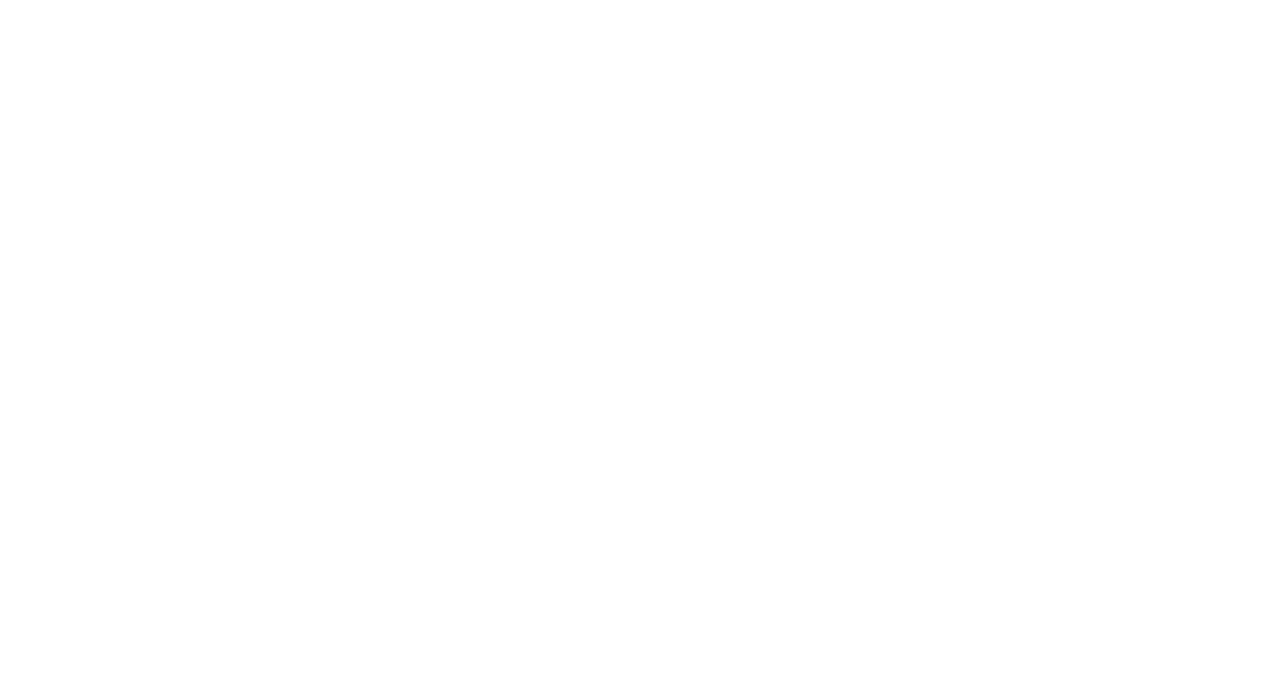
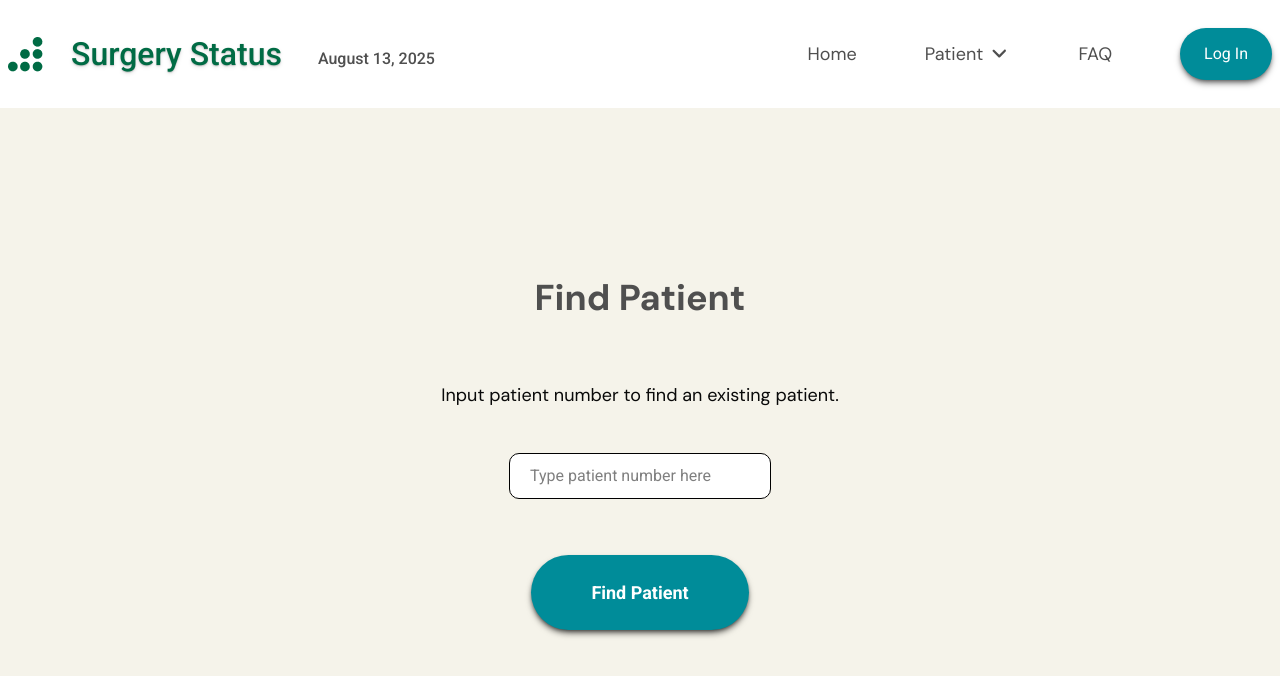
Before and after one commit to chingu-voyages/V56-tier2-team-25, a React (Vite) app: page /viewPatient in a window 1280 px wide. Before the commit this address had no page. Shown: the top 676 px of the page. Built offline with nearby package versions, Linux system fonts and the light colour scheme; the HTML template or start-up script is replaced by a standard one.

Commit message:
Fixed Sign In, created View Patient from Admin

```diff
--- a/src/App.jsx
+++ b/src/App.jsx
@@ -24,6 +24,7 @@
 import PatientForm from "./components/EditPatient/PatientForm";
 import FAQ from './components/FAQ/FAQ'
 import UnderConstruction from "./components/UnderConstruction";
+import ViewPatient from "./components/ViewPatient";
 
 function Home() {
   const [currentPatient, setCurrentPatient] = useState(null);
@@ -95,6 +96,7 @@
             />
           }
         />
+        <Route path="/viewPatient" element={<ViewPatient />} />
         <Route path="/admin" element={<LandingPageAdmin />} />
         <Route path="/staff" element={<LandingPageStaff />} />
         <Route path="/guest" element={<LandingPageGuest />} />
--- a/src/components/Landingpages/LandingPageAdmin.jsx
+++ b/src/components/Landingpages/LandingPageAdmin.jsx
@@ -30,7 +30,7 @@
           <button className="bg-teal-600 text-white px-6 py-2 rounded-full hover:bg-teal-700 transition shadow-md" onClick={() => navigate("/FindPatient")}>
             Update Patient Status
           </button>
-          <button className="bg-white text-gray-800 px-6 py-2 rounded-full shadow hover:bg-gray-100 transition shadow-md" onClick={()=>navigate("/adminEdit")}>
+          <button className="bg-white text-gray-800 px-6 py-2 rounded-full shadow hover:bg-gray-100 transition shadow-md" onClick={()=>navigate("/ViewPatient")}>
             Edit Patient Info
           </button>
         </div>
--- a/src/components/Landingpages/Login.jsx
+++ b/src/components/Landingpages/Login.jsx
@@ -12,6 +12,7 @@
 import { db } from '../../../firebase';
 import { useDispatch } from "react-redux";
 import { setUserData } from "../../store/userSlice.jsx";
+import ViewPatient from '../ViewPatient';
 
 
 function Login() {
@@ -52,6 +53,7 @@
         const querySnapshot = await getDocs(q);
 
         if (!querySnapshot.empty) {
+            console.log("Query empty");
             const userDoc = querySnapshot.docs[0];
             const role = userDoc.data().role;
             const name = userDoc.data().name;
@@ -81,8 +83,11 @@
             setMessageType("error");
             }
         } else {
-            setMessage("User profile not found.");
-            setMessageType("error");
+            if (emailaddress === "admin@admin.com") {
+                navigate("/admin");
+            } else {
+                navigate("/staff");
+            }
         }
     } catch (error) {
     console.error("Login error:", error.message);
--- /dev/null
+++ b/src/components/ViewPatient.jsx
@@ -0,0 +1,86 @@
+import { db } from '../../firebase';
+import { doc, getDoc } from "firebase/firestore";
+import Footer from "./Footer";
+import Header from "./Header";
+import { useState } from 'react';
+import "../index.css";
+import { BrowserRouter as Router, Routes, Route, useNavigate } from 'react-router-dom';
+
+
+function ViewPatient() {
+    const [acceptedPN, setAcceptedPN] = useState("");
+    const [patientNo, setPatientNo] = useState("");
+    const [message, setMessage] = useState('');
+    const [patientData, setPatientData] = useState(null);
+
+    async function checkPN(patientNo) {
+        const patientCheck = doc(db, "patient_info", patientNo);
+        const patient = await getDoc(patientCheck);
+
+        if (patient.exists()) {
+            setPatientData(patient.data());
+            setAcceptedPN(patientNo);
+        } else {
+            setMessage("Patient Not Found")
+        }
+    }
+
+
+    if (acceptedPN === "") {
+        return (
+            <section>
+                <div className="min-h-screen w-full flex flex-col">
+                    <Header />
+                    <div className="flex flex-1 flex-col items-center pt-11 md:pt-0 md:justify-center bg-[#F5F3EA]">
+                        {message && (
+                            <div className='error-message' style={{ position: 'relative' }}>
+                                <button className="message-close-btn" onClick={() => setMessage('')} aria-label="Close message">&times;</button>
+                                {message}
+                            </div>
+                        )}
+                        <div className="mb-16">
+                            <h1 className="text-[#4F4F4F] font-bold text-2xl lg:text-4xl dm-sans">Find Patient</h1>
+                        </div>
+                        <div className="mb-14 lg:mb-11 max-w-[256px] lg:max-w-full text-[#090909] text-[1.125rem] dm-sans text-center">
+                            <p>Input patient number to find an existing patient.</p>
+                        </div>
+                        <div className="mb-14">
+                            <input
+                                className="w-[262px] bg-white border-1 border-[#000] px-5 py-[10px] rounded-[10px] placeholder-[#3C3C43/30]"
+                                type="text"
+                                placeholder="Type patient number here"
+                                value={patientNo}
+                                onChange={(e) => setPatientNo(e.target.value)}
+                            />
+                        </div>
+                        <div className="bg-[#008C99] text-white text-[1.125rem] font-bold rounded-[40px] px-15 py-6 cursor-pointer shadow-md/60 hover:bg-[#A8D5BA]"
+                            onClick = {() => checkPN(patientNo)}>Find Patient
+                        </div>
+                    </div>
+                </div>
+            </section>
+        )
+    } else {
+        return (
+            <div className="min-h-screen w-full flex flex-col">
+                <Header />
+                <div className="flex flex-1 flex-col items-center pt-11 md:pt-0 md:justify-center bg-[#F5F3EA]">
+                    <div className="p-6">
+                        <h2 className="text-xl font-bold mb-4">Patient Information</h2>
+                        <ul>
+                            {Object.entries(patientData).map(([key, value]) => (
+                                <li key={key} className="mb-2"><strong>{key}:</strong> {value}</li>
+                            ))}
+                        </ul>
+                    </div>
+                </div>
+                <Footer />
+            </div>
+        )
+    }
+}
+
+
+
+
+export default ViewPatient;
```
